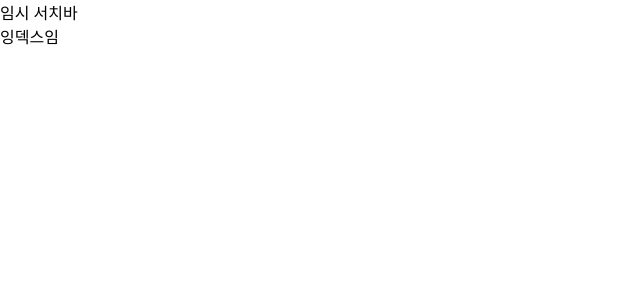
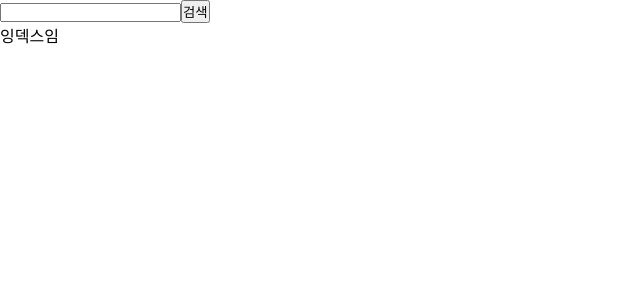
Before and after one commit to HYeDdDdiLaNd/NEXT-APP-ROUTER-STUDY, a Next.js app: page / in a window 1280 px wide. Shown: the top 300 px of the page, without its empty margins (0-640 px from the left). Built offline with nearby package versions, Linux system fonts and the light colour scheme.

Commit message:
use client 컴포넌트 만들기

```diff
--- /dev/null
+++ b/src/app/(with-searchbar)/Seachbar.tsx
@@ -0,0 +1,20 @@
+'use client' //자바스크립트로 상호작용해야하기 때문에 클라이언트 컴포넌트로 선언한다.
+import { useState } from "react";
+
+const Searchbar = () => {
+    const [search, setSearch] = useState('');
+    const onchangeSearch = (e: React.ChangeEvent<HTMLInputElement>) => {
+        setSearch(e.target.value);
+    }
+    return <div>
+        <input type="text" name="search" id="search" value={search} onChange={onchangeSearch}/>
+     <button type="button">검색</button>
+    </div>
+}
+
+export default Searchbar;
+
+//이 컴포넌트는 클라이언트와 자바스크립트로 상호작용해야하기 때문에 클라이언트 컴포넌트로 만들어줘야한다.
+//그리고 클라이언트 컴포넌트는 적으면 적을수록 좋다. (next.js 를 사용하는 큰 장점이기도 하다.)
+//그리고 앱라우터에서는 파일의 이름이 페이지나 레이아웃이 아니면 그냥 일반적인 자바스크립트 또는 일반적인
+//타입스크립트로 간주하기 떄문에 이렇게 컴포넌트를 위한 파일도 앱 폴더 안에 만들어줘도 된다. (Co- location)
--- a/src/app/(with-searchbar)/layout.tsx
+++ b/src/app/(with-searchbar)/layout.tsx
@@ -1,8 +1,11 @@
+
 import { ReactNode } from "react";
+import Seachbar from './Seachbar'
+
 const Layout = ({children} : {children: ReactNode}) => {
     return(
     <div>
-        <div>임시 서치바</div>
+        <Seachbar></Seachbar>
         {children}
     </div>
     )
--- a/src/app/(with-searchbar)/page.tsx
+++ b/src/app/(with-searchbar)/page.tsx
@@ -1,11 +1,7 @@
-"use client" //서버측, 클라이언트측 1번씩 총 2번 실행: 자바사크릅트의 기능을 활용해서 상호작용 하는 경우에만 클라이언트 서버로 실행
-import { useEffect } from "react";
+
 import styles from "./page.module.css";
 
 export default function Home() {
-  console.log('아나ㅏ나나~~~****')
-  useEffect(()=>{
-  }, [])
   return (
     <div className={styles.page}>
      잉덱스임
```
